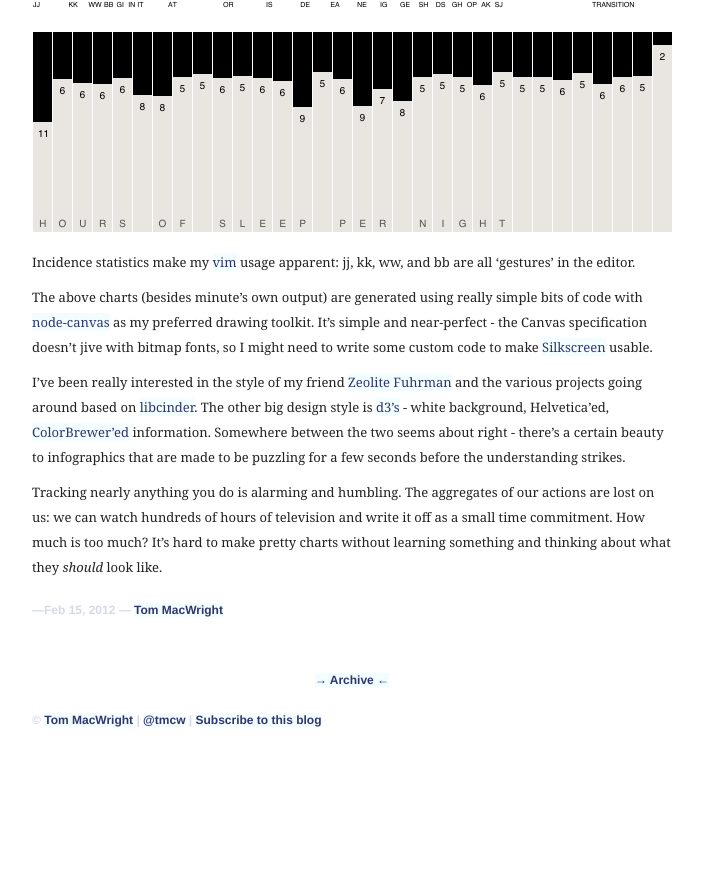
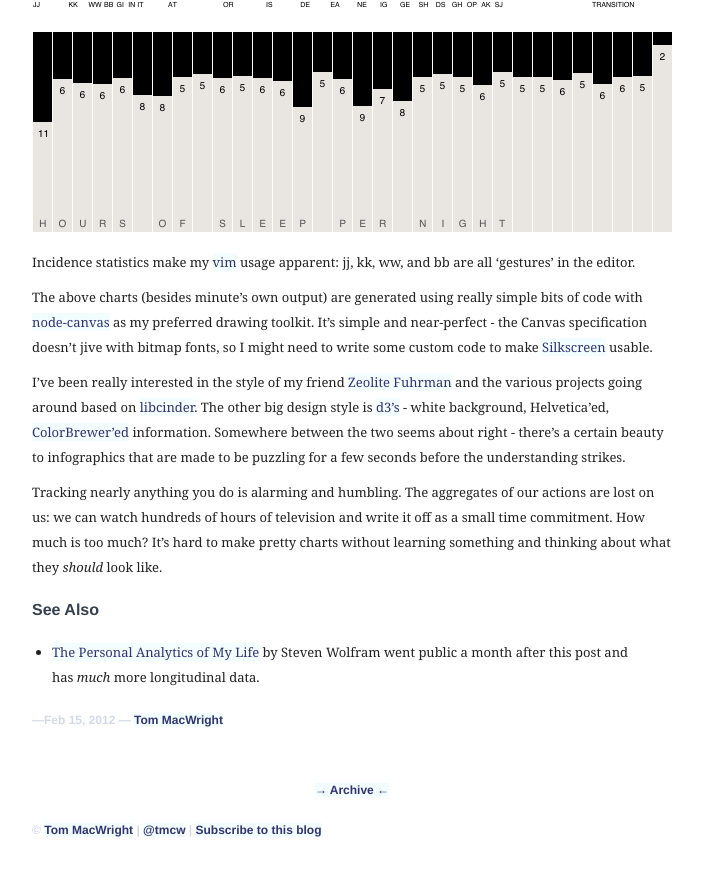
Before and after one commit to konklone/tmcw.github.com, a Jekyll site: the page built from _posts/2012-02-15-minute.md, in a window 1280 px wide and 900 px high, scrolled down 1654 px. Shown: the top 876 px of the window, without its empty margins (288-991 px from the left). Built offline with Jekyll 4.4.1, drawn with Linux system fonts in a browser that asks for light colours; Markdown is read by kramdown in place of the engine named in the settings; comment, search, counter and statistics services are not loaded; before the commit the page ends 2444 px from its top, so only the background shows below that.

Commit message:
See also

```diff
--- a/_posts/2012-02-15-minute.md
+++ b/_posts/2012-02-15-minute.md
@@ -82,3 +82,9 @@ and humbling. The aggregates of our actions are lost on us: we can
 watch hundreds of hours of television and write it off as a small time commitment.
 How much is too much? It's hard to make pretty charts without learning something
 and thinking about what they _should_ look like.
+
+## See Also
+
+* [The Personal Analytics of My Life](http://blog.stephenwolfram.com/2012/03/the-personal-analytics-of-my-life/) by
+  Steven Wolfram went public a month after this post and has _much_
+  more longitudinal data.
```
